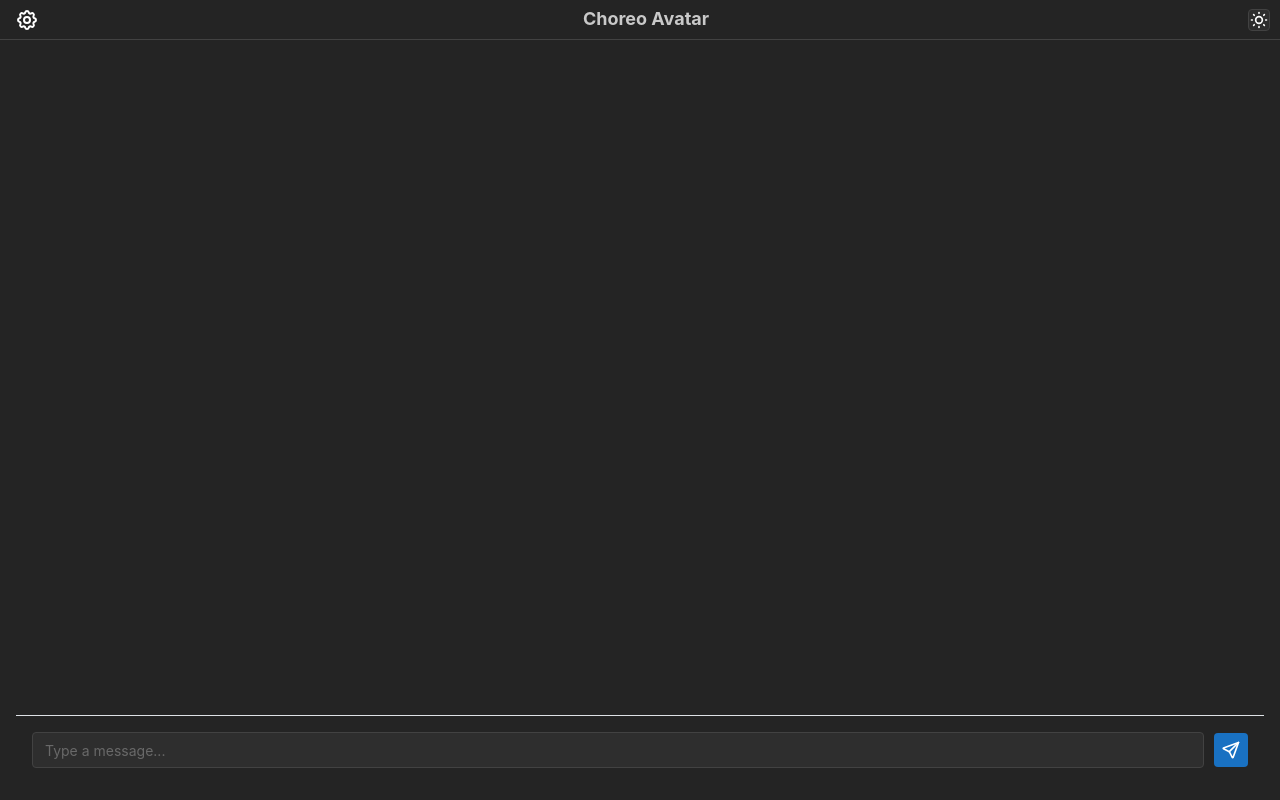
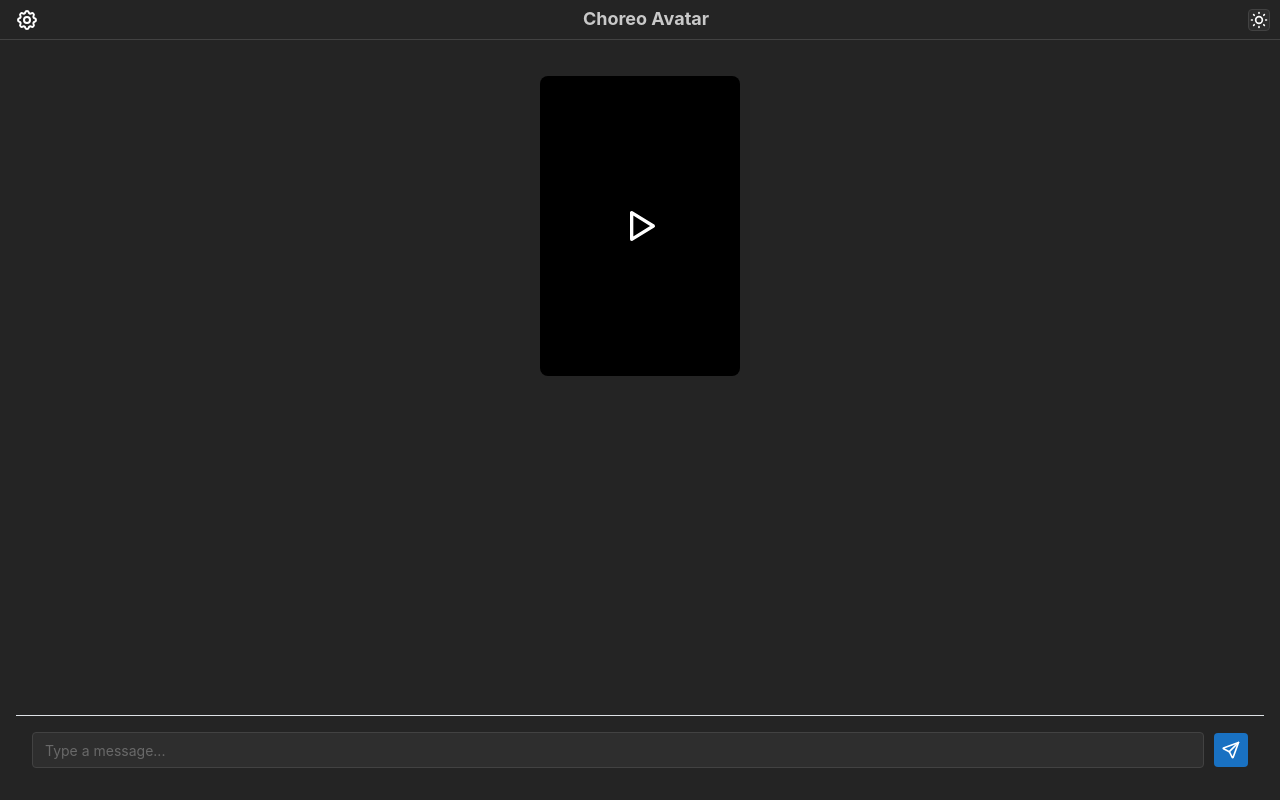
Before and after one commit to dhruvked/temp-prompt-tester, a Next.js app in the folder apps/web/: page / in a window 1280 px wide. Built offline with nearby package versions, Linux system fonts and the light colour scheme.

Commit message:
adding videoComponent again

```diff
--- a/apps/web/src/app/page.tsx
+++ b/apps/web/src/app/page.tsx
@@ -216,7 +216,7 @@ export default function ChatPage() {
           height: "calc(100vh - 40px)",
         }}
       >
-        {/* <VideoComponenet avatar={avatar} setAvatar={setAvatar} /> */}
+        <VideoComponenet avatar={avatar} setAvatar={setAvatar} />
         <ScrollArea flex={1} viewportRef={viewport} px="md">
           <Stack gap="sm" py="md">
             {messages.map((msg, index) => (
--- a/apps/web/src/components/VideoOutput.tsx
+++ b/apps/web/src/components/VideoOutput.tsx
@@ -7,8 +7,8 @@ const VideoOutput = ({ videoRef, status, initAvatar, endAvatar }: any) => {
       style={{
         position: "relative",
         zIndex: 1,
-        height: "400px",
-        width: "250px",
+        height: "300px",
+        width: "200px",
         borderRadius: "8px",
         backgroundColor: "black",
       }}
```
